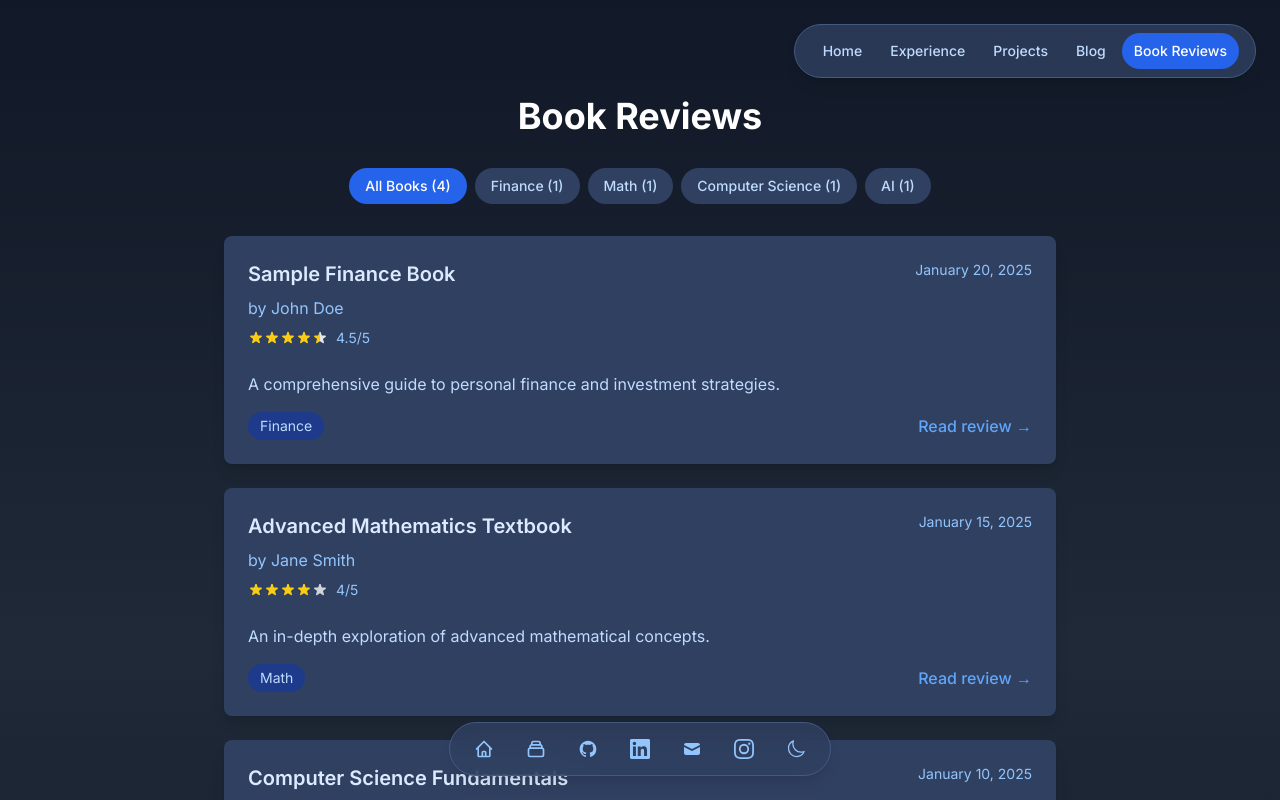
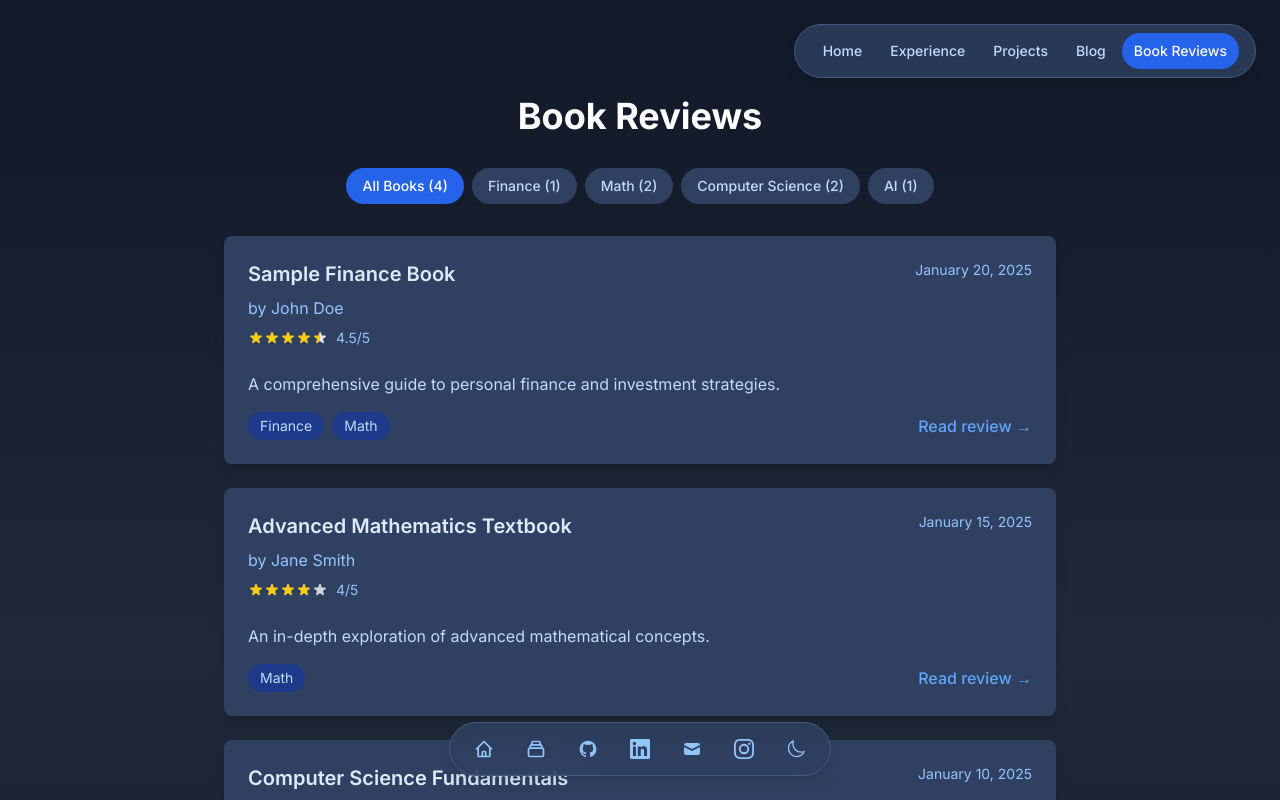
Before and after one commit to alexxlevesque/portfolio, a Next.js app: page /book-reviews in a window 1280 px wide. Shown: the top 800 px of the page. Built offline with nearby package versions, Linux system fonts and the light colour scheme.

Commit message:
book review

```diff
--- a/src/app/book-reviews/page.tsx
+++ b/src/app/book-reviews/page.tsx
@@ -12,7 +12,7 @@ export default function BookReviews() {
       id: 1,
       title: "Sample Finance Book",
       author: "John Doe",
-      category: "finance",
+      categories: ["finance", "math"],
       rating: 4.5,
       date: "January 20, 2025",
       excerpt: "A comprehensive guide to personal finance and investment strategies.",
@@ -22,7 +22,7 @@ export default function BookReviews() {
       id: 2,
       title: "Advanced Mathematics Textbook",
       author: "Jane Smith",
-      category: "math",
+      categories: ["math"],
       rating: 4.0,
       date: "January 15, 2025",
       excerpt: "An in-depth exploration of advanced mathematical concepts.",
@@ -32,7 +32,7 @@ export default function BookReviews() {
       id: 3,
       title: "Computer Science Fundamentals",
       author: "Bob Johnson",
-      category: "computer-science",
+      categories: ["computer-science"],
       rating: 4.8,
       date: "January 10, 2025",
       excerpt: "Essential concepts in computer science and programming.",
@@ -42,7 +42,7 @@ export default function BookReviews() {
       id: 4,
       title: "AI and Machine Learning",
       author: "Alice Brown",
-      category: "ai",
+      categories: ["ai", "computer-science"],
       rating: 4.7,
       date: "January 5, 2025",
       excerpt: "A comprehensive introduction to artificial intelligence and machine learning.",
@@ -53,15 +53,15 @@ export default function BookReviews() {
 
   const categories = [
     { id: 'all', name: 'All Books', count: bookReviews.length },
-    { id: 'finance', name: 'Finance', count: bookReviews.filter(b => b.category === 'finance').length },
-    { id: 'math', name: 'Math', count: bookReviews.filter(b => b.category === 'math').length },
-    { id: 'computer-science', name: 'Computer Science', count: bookReviews.filter(b => b.category === 'computer-science').length },
-    { id: 'ai', name: 'AI', count: bookReviews.filter(b => b.category === 'ai').length }
+    { id: 'finance', name: 'Finance', count: bookReviews.filter(b => b.categories.includes('finance')).length },
+    { id: 'math', name: 'Math', count: bookReviews.filter(b => b.categories.includes('math')).length },
+    { id: 'computer-science', name: 'Computer Science', count: bookReviews.filter(b => b.categories.includes('computer-science')).length },
+    { id: 'ai', name: 'AI', count: bookReviews.filter(b => b.categories.includes('ai')).length }
   ];
 
   const filteredBooks = useMemo(() => {
     return bookReviews.filter(book =>
-      activeCategory === 'all' || book.category === activeCategory
+      activeCategory === 'all' || book.categories.includes(activeCategory)
     );
   }, [activeCategory]);
 
@@ -167,9 +167,16 @@ export default function BookReviews() {
                 </p>
 
                 <div className="flex items-center justify-between">
-                  <span className="px-3 py-1 bg-blue-100 dark:bg-blue-900 text-blue-800 dark:text-blue-200 rounded-full text-sm capitalize">
-                    {book.category.replace('-', ' ')}
-                  </span>
+                  <div className="flex flex-wrap gap-2">
+                    {book.categories.map((category, index) => (
+                      <span
+                        key={index}
+                        className="px-3 py-1 bg-blue-100 dark:bg-blue-900 text-blue-800 dark:text-blue-200 rounded-full text-sm capitalize"
+                      >
+                        {category.replace('-', ' ')}
+                      </span>
+                    ))}
+                  </div>
 
                   <Link
                     href={`/book-reviews/${book.slug}`}
```
